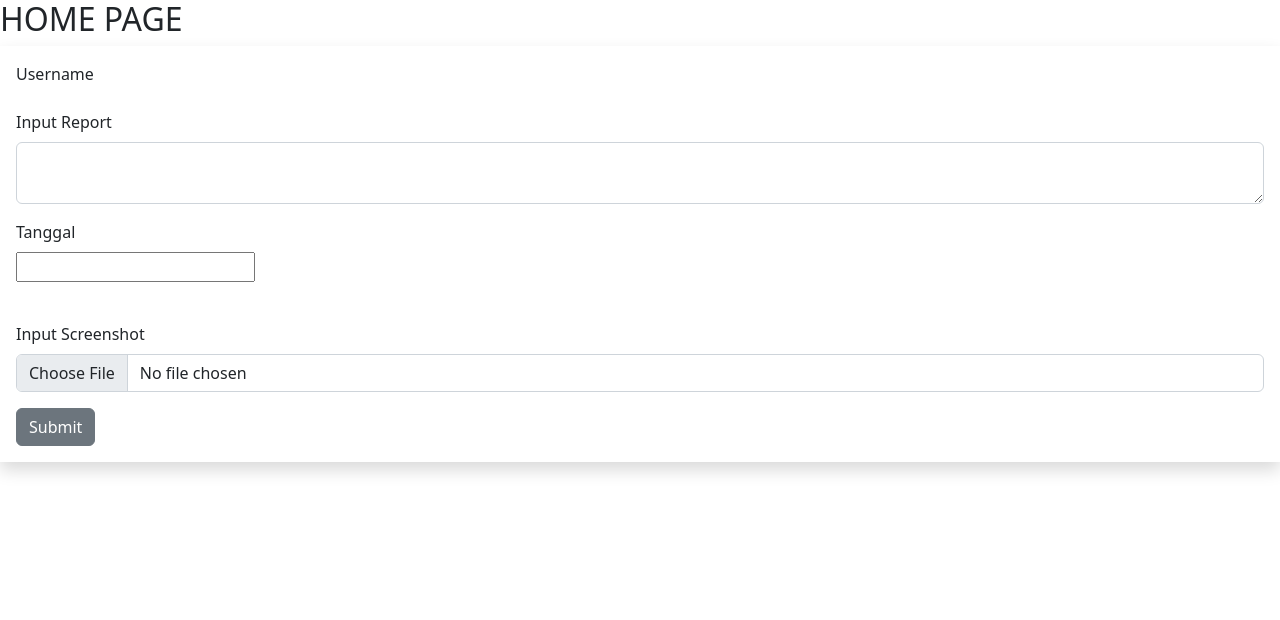
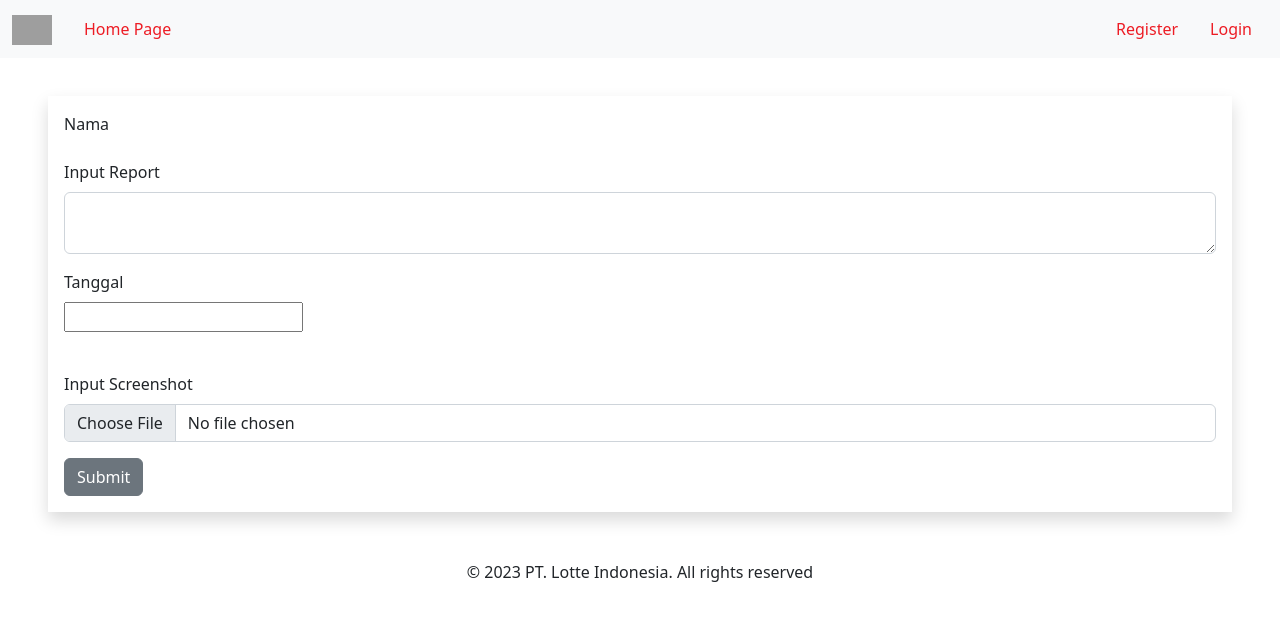
Before and after one commit to bayuindrap/Report-Log, a React (Create React App) app: page / in a window 1280 px wide. Shown: the top 620 px of the page. Built offline with nearby package versions, Linux system fonts and the light colour scheme; grey boxes are pictures that could not be loaded.

Commit message:
com 3 - Header, Footer

```diff
--- a/src/App.js
+++ b/src/App.js
@@ -1,32 +1,38 @@
 import logo from './logo.svg'
-import React from 'react';
+import React from 'react'
 import './App.css'
 import { Route, Routes } from 'react-router'
 import HomePage from './pages/HomePage'
-import LoginPage from './pages/LoginPage';
-import RegisPage from './pages/RegisPage';
-import { userAction } from "./redux/actions/userAction";
-import { connect } from 'react-redux';
+import LoginPage from './pages/LoginPage'
+import RegisPage from './pages/RegisPage'
+import { userAction } from './redux/actions/userAction'
+import { connect } from 'react-redux'
+import NavbarComp from './components/NavbarComp'
+import FooterComp from './components/FooterComp'
 
 class App extends React.Component {
   constructor (props) {
     super(props)
-    this.state = {}
+    this.state = {
+      loading: false
+    }
   }
 
-
-componentDidMount() {
-  // this.props.userAction()
-}
+  componentDidMount () {
+    // this.props.userAction()
+  }
 
   render () {
     return (
       <div>
-        <Routes>
-        <Route path='/' element={<HomePage/>} />
-        <Route path='/login-page' element={<LoginPage/>} />
-        <Route path='/regis-page' element={<RegisPage/>} />
-        </Routes>
+        <NavbarComp loading={this.state.loading}/>
+          <Routes>
+            <Route path='/' element={<HomePage />} />
+            <Route path='/login-page' element={<LoginPage />} />
+            <Route path='/regis-page' element={<RegisPage />} />
+          </Routes>
+          <FooterComp/>
+
       </div>
     )
   }
@@ -40,4 +46,4 @@ componentDidMount() {
 //   }
 // }
 
-export default App;
+export default App
--- /dev/null
+++ b/src/components/FooterComp.jsx
@@ -0,0 +1,20 @@
+import React from "react";
+import { CardFooter } from "reactstrap";
+
+class FooterComp extends React.Component {
+    constructor(props) {
+        super(props);
+        this.state = {}
+    }
+    render() {
+        return (
+            <div style={{textAlign: "center"}}>
+                <CardFooter>
+                © 2023  PT. Lotte Indonesia. All rights reserved
+                </CardFooter>
+            </div>
+        );
+    }
+}
+
+export default FooterComp;
--- /dev/null
+++ b/src/components/NavbarComp.jsx
@@ -0,0 +1,146 @@
+import React from "react";
+import { Link } from "react-router-dom";
+import { Button, Nav, Navbar, NavbarBrand, NavbarToggler, Collapse, NavItem, NavLink, UncontrolledDropdown, DropdownMenu, DropdownItem, NavbarText, DropdownToggle, Spinner } from "reactstrap";
+// import { logoutAction } from "../redux/actions/userAction";
+import { connect } from "react-redux";
+import { AiOutlineShoppingCart } from "react-icons/ai";
+import { FaMoneyBillAlt } from "react-icons/fa";
+import { FiLogOut } from "react-icons/fi";
+
+
+
+class NavbarComp extends React.Component {
+    constructor(props) {
+        super(props);
+        this.state = {  }
+    }
+    render() {
+        return (
+            <div>
+                <Navbar expand="md" fixed="top" color="light">
+                <NavbarBrand>
+                    <Link to="/">
+                        <img src="https://i.postimg.cc/X7sXFBSM/icon-lotte-logoshape.png" alt="logo-brand" width="40px" />
+                    </Link>
+                </NavbarBrand>
+                <NavbarToggler onClick={() => this.setState({ openCollapse: !this.state.openCollapse })} />
+                <Collapse isOpen={this.state.openCollapse} navbar>
+                    <Nav>
+                        <NavItem>
+                            <Link className="nav-link" to="/" style={{ color: "#ED1C24" }}>
+                                Home Page
+                            </Link>
+                        </NavItem>
+                    </Nav>
+                    {
+                        // this.props.loading ?
+                        //     <Spinner animation="border" style={{ marginLeft: "auto", marginRight: 10 }}>
+                        //         Loading...
+                        //     </Spinner>
+                            // :
+
+                            this.props.username ?
+                                <UncontrolledDropdown style={{ marginLeft: "auto" }}>
+                                    <DropdownToggle caret nav size="sm" className="d-flex align-items-center" style={{ color: "#ED1C24" }}>
+                                        Hello, {this.props.username}
+                                    </DropdownToggle>
+                                    {
+                                        this.props.role == "user"
+                                            ?
+
+                                            <DropdownMenu right>
+                                                <Link to="/" style={{ color: "#159953", textDecoration: "none" }}>
+                                                    <DropdownItem style={{color: "#159953"}}>
+                                                        Report Page
+                                                    </DropdownItem>
+                                                </Link>
+                                                <Link to="/" style={{ color: "#159953", textDecoration: "none" }}>
+                                                    <DropdownItem style={{color: "#159953"}}>
+                                                        ====/////======
+                                                    </DropdownItem>
+                                                </Link>
+                                                <DropdownItem divider/>
+                                                <DropdownItem onClick={() => {
+                                                    localStorage.removeItem("data");
+                                                    // this.props.logoutAction();
+                                                }} style={{color: "red"}}>
+                                                    <FiLogOut/> Logout
+                                                </DropdownItem>
+                                            </DropdownMenu>
+
+                                            :
+
+                                            <DropdownMenu right >
+                                                <Link to="/product-management" style={{ color: "#159953", textDecoration: "none" }} className="nav-link">
+                                                    <DropdownItem style={{color: "#159953"}}>
+                                                        Report List
+                                                    </DropdownItem>
+                                                </Link>
+                                                <Link to="/transaction-admin" style={{ color: "#159953", textDecoration: "none" }} className="nav-link">
+                                                    <DropdownItem style={{color: "#159953"}}>
+                                                        Management
+                                                    </DropdownItem>
+                                                </Link>
+                                                <DropdownItem divider />
+                                                <DropdownItem onClick={() => {
+                                                    localStorage.removeItem("data");
+                                                    // this.props.logoutAction();
+                                                }} style={{color: "red"}}>
+                                                    Logout
+                                                </DropdownItem>
+                                            </DropdownMenu>
+
+                                    }
+
+                                </UncontrolledDropdown>
+                                :
+
+                                <Nav style={{ marginLeft: "auto" }}>
+                                    <NavItem>
+                                        <Link className="nav-link" to="/register-page" style={{ color: "#ED1C24" }}>
+                                            Register
+                                        </Link>
+                                    </NavItem>
+                                    <NavItem>
+                                        <Link className="nav-link" to="/login-page" style={{ color: "#ED1C24" }}>
+                                            Login
+                                        </Link>
+                                    </NavItem>
+                                </Nav>
+
+                    }
+
+
+                    {/* <Link to="/login-page" style={{ marginLeft: "auto" }}>
+                        <Button type="button" color="danger">Sign In</Button>
+                    </Link>
+                    <div style={{ float: "right" }}>
+
+                        <Nav >
+                            <NavItem>
+                                <Link className="nav-link" to="/regis-page" style={{ color: "#ED1C24" }}>
+                                    Register
+                                </Link>
+                            </NavItem>
+                        </Nav>
+                    </div> */}
+
+
+
+                </Collapse>
+            </Navbar>
+            </div>
+         );
+    }
+}
+
+const mapToProps = ({ userReducer }) => {
+    // console.log("tes id",userReducer.userList.id)
+    return {
+        iduser: userReducer.userList.id,
+        username: userReducer.userList.username,
+        role: userReducer.userList.role
+    }
+}
+
+export default connect (mapToProps) (NavbarComp);
--- a/src/pages/HomePage.jsx
+++ b/src/pages/HomePage.jsx
@@ -43,14 +43,14 @@ class HomePage extends React.Component {
 
     render() {
         return (
-            <div>
-                <h2>HOME PAGE</h2>
+            <div className='p-5 mt-5'>
+
 
                 <div className='shadow p-3'>
                     <Form>
                         <FormGroup>
                             <Label for="username">
-                                Username
+                                Nama
                             </Label>
                            <p>{this.props.username}</p>
                         </FormGroup>
--- a/src/pages/RegisPage.jsx
+++ b/src/pages/RegisPage.jsx
@@ -61,7 +61,7 @@ class RegisPage extends React.Component {
 
     render() {
         return (
-            <div>
+            <div className='p-5 mt-5'>
                 <h5>Regis</h5>
 
 
```
Also changed, not shown: src/pages/LoginPage.jsx (+40 -11 lines), src/assets/icon-lotte-logoshape.png (added).
